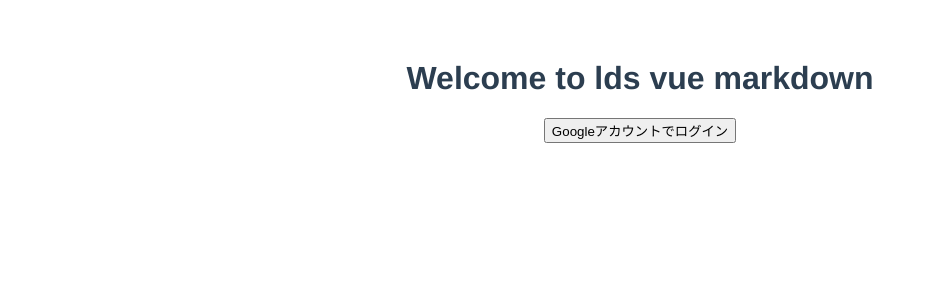
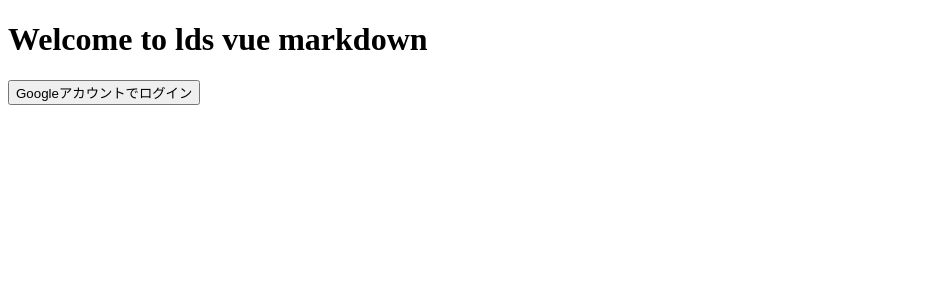
Before and after one commit to shunkosa/lds-vue-markdown, a Vue app: page / in a window 1280 px wide. Shown: the top 300 px of the page, without its empty margins (0-927 px from the left). Built offline with nearby package versions, Linux system fonts and the light colour scheme; no server answers.

Commit message:
Remove default css

```diff
--- a/src/App.vue
+++ b/src/App.vue
@@ -32,12 +32,5 @@
 </script>
 
 <style>
-#app {
-  font-family: 'Avenir', Helvetica, Arial, sans-serif;
-  -webkit-font-smoothing: antialiased;
-  -moz-osx-font-smoothing: grayscale;
-  text-align: center;
-  color: #2c3e50;
-  margin-top: 60px;
-}
+
 </style>
```
